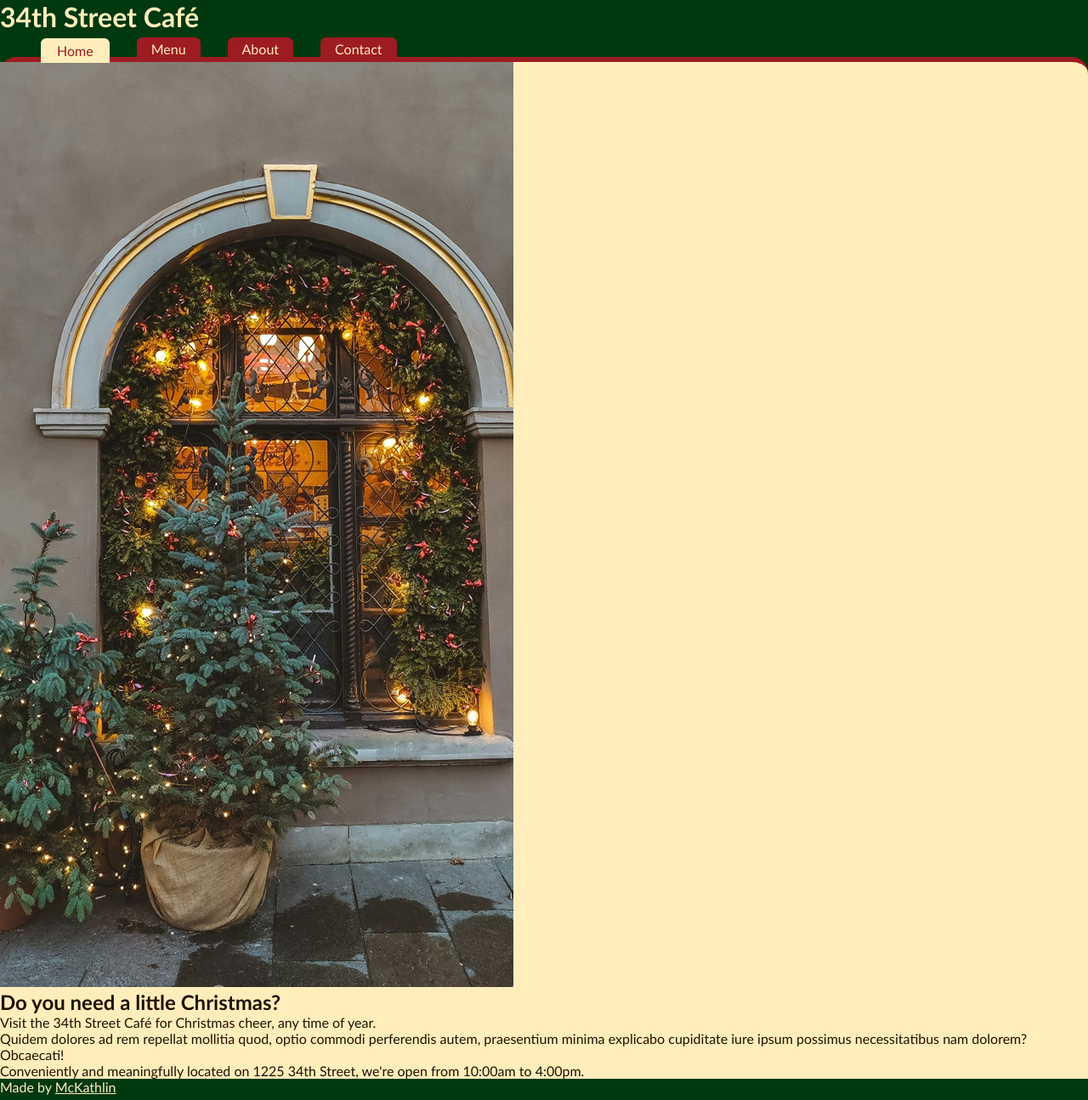
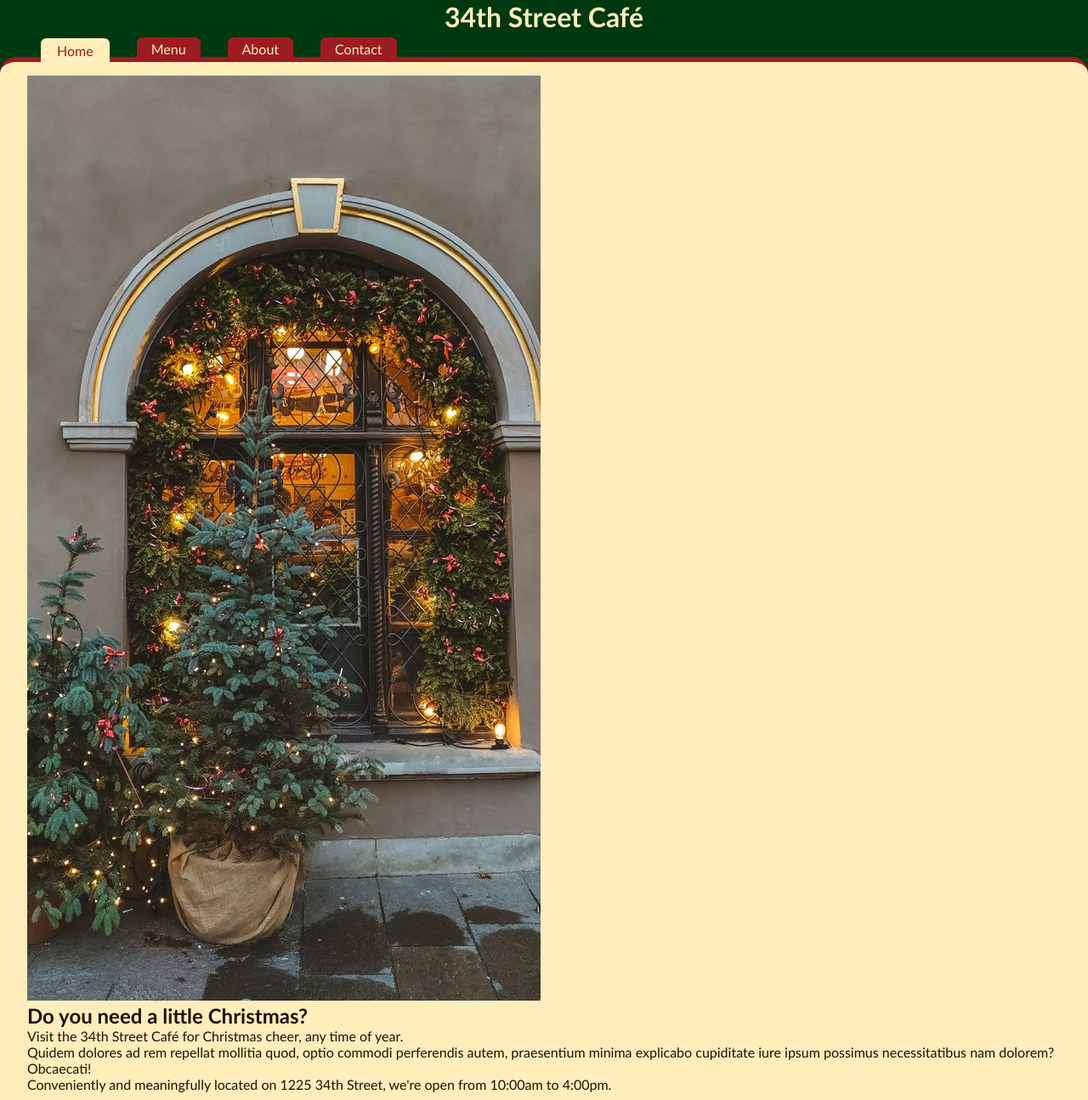
Before and after one commit to McKathlin/odin-restaurant, a website built with webpack: page src/template.html in a window 1280 px wide. Shown: the top 1295 px of the page at 85% size. Built offline with nearby package versions, Linux system fonts and the light colour scheme.

Commit message:
Limit width of content area and center elements

```diff
--- a/src/styles.css
+++ b/src/styles.css
@@ -13,6 +13,8 @@ body {
 
     --default-font: 'Gill Sans', 'Gill Sans MT', Calibri, sans-serif;
 
+    --content-width: 80rem;
+
     font-family: var(--default-font);
     color: var(--header-text-color);
     background-color: var(--header-back-color);
@@ -23,6 +25,9 @@ body {
 header {
     color: var(--header-text-color);
     background-color: var(--header-back-color);
+    max-width: var(--content-width);
+    margin: auto;
+    text-align: center;
 }
 
 nav {
@@ -63,11 +68,19 @@ main {
     color: var(--content-text-color);
     background-color: var(--content-back-color);
     border-top: 0.4rem solid var(--tab-color);
-    border-radius: 1.2rem 1.2rem 0 0;
+    border-radius: 1.2rem 1.2rem 0.4rem 0.4rem;
+    max-width: var(--content-width);
+    padding: 1rem 2rem;
+    margin: auto;
 }
 
 /* Footer */
 
+footer {
+    text-align: center;
+    line-height: 2rem;
+}
+
 footer a {
     color: var(--header-text-color);
 }
```
